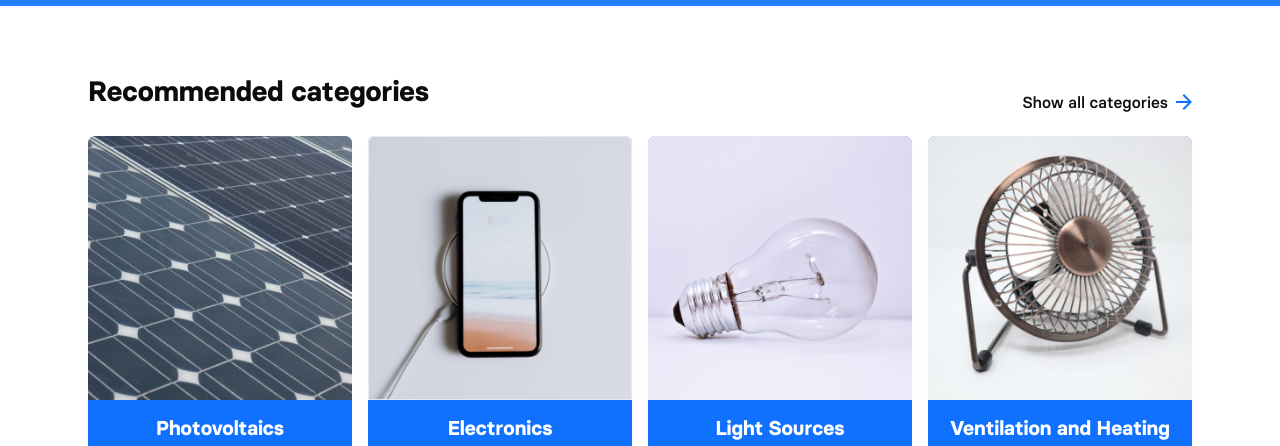
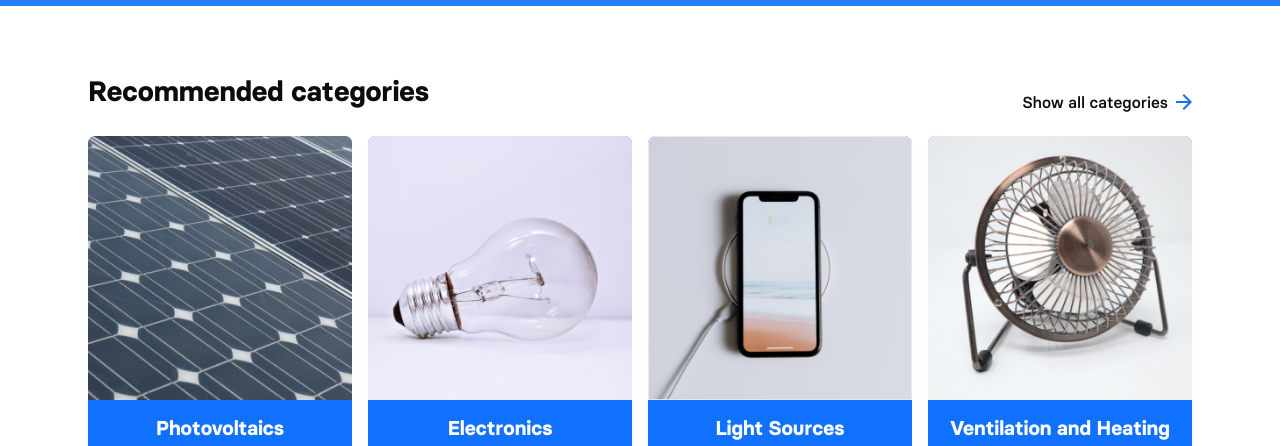
Before and after one commit to darshanbajgain/commerce-booster, a React (Vite) app: page / in a window 1280 px wide. Shown: the part 1280-1726 px from the top of the page. Built offline with nearby package versions, Linux system fonts and the light colour scheme; a web font is replaced by a local one.

Commit message:
refacor: Json file created and passed to recommended category by replacing the object files

```diff
--- a/src/component/LandingPageComponent/Header/DesktopNavigationFeaturesLink.jsx
+++ b/src/component/LandingPageComponent/Header/DesktopNavigationFeaturesLink.jsx
@@ -1,6 +1,6 @@
-import Cart from "../CommonComponents/Cart";
-import Compare from "../CommonComponents/Compare";
-import Favourite from "../CommonComponents/Favourite";
+import Cart from "../SharedComponents/Cart";
+import Compare from "../SharedComponents/Compare";
+import Favourite from "../SharedComponents/Favourite";
 
 const DesktopNavigationFeaturesLink = () => {
   return (
--- a/src/component/LandingPageComponent/RecommendedCategory/RecommendedCategory.jsx
+++ b/src/component/LandingPageComponent/RecommendedCategory/RecommendedCategory.jsx
@@ -1,34 +1,38 @@
-import solarPanel from "/assets/recommended_category/solar.png";
-import bulb from "/assets/recommended_category/bulb.png";
-import cellPhone from "/assets/recommended_category/cellphone.png";
-import fan from "/assets/recommended_category/fan.png";
-import CommonLink from "../CommonComponents/CommonLink";
+// import images
+// import solarPanel from "/assets/recommended_category/solar.png";
+// import bulb from "/assets/recommended_category/bulb.png";
+// import cellPhone from "/assets/recommended_category/cellphone.png";
+// import fan from "/assets/recommended_category/fan.png";
+// import json data  for this category product section
+import electricProducts from "../../../utils/RecommendedCategory.json";
+
+import CommonLink from "../SharedComponents/CommonLink";
 
 const RecommendedCategory = () => {
   const linkmessage = "Show all categories";
 
-  const electricProducts = [
-    {
-      id: "1",
-      name: "Photovoltaics",
-      image: solarPanel
-    },
-    {
-      id: "2",
-      name: "Electronics",
-      image: cellPhone
-    },
-    {
-      id: "3",
-      name: "Light Sources",
-      image: bulb
-    },
-    {
-      id: "4",
-      name: "Ventilation and Heating",
-      image: fan
-    }
-  ]
+  // const electricProducts = [
+  //   {
+  //     id: "1",
+  //     name: "Photovoltaics",
+  //     image: solarPanel
+  //   },
+  //   {
+  //     id: "2",
+  //     name: "Electronics",
+  //     image: cellPhone
+  //   },
+  //   {
+  //     id: "3",
+  //     name: "Light Sources",
+  //     image: bulb
+  //   },
+  //   {
+  //     id: "4",
+  //     name: "Ventilation and Heating",
+  //     image: fan
+  //   }
+  // ]
   return (
     <div className="flex flex-col  mt-16 relative">
       <div className="hidden lg:block absolute right-20 top-0">
--- a/src/component/LandingPageComponent/RecommendedProducts/RecommenedProduct.jsx
+++ b/src/component/LandingPageComponent/RecommendedProducts/RecommenedProduct.jsx
@@ -5,7 +5,7 @@ import Cards from "./Cards";
 // import productImage2 from "../../../assets/recommended_section/product-image-2.png";
 import arrowForwarBlack from "/assets/recommended_section/arrowforward.svg";
 
-import CommonLink from "../CommonComponents/CommonLink";
+import CommonLink from "../SharedComponents/CommonLink";
 
 import { useEffect, useState } from "react";
 
--- /dev/null
+++ b/src/utils/RecommendedCategory.json
@@ -0,0 +1,22 @@
+[
+  {
+    "id": "1",
+    "name": "Photovoltaics",
+    "image": "/assets/recommended_category/solar.png"
+  },
+  {
+    "id": "2",
+    "name": "Electronics",
+    "image": "/assets/recommended_category/bulb.png"
+  },
+  {
+    "id": "3",
+    "name": "Light Sources",
+    "image": "/assets/recommended_category/cellphone.png"
+  },
+  {
+    "id": "4",
+    "name": "Ventilation and Heating",
+    "image": "/assets/recommended_category/fan.png"
+  }
+]
```
Also changed, not shown: src/component/LandingPageComponent/SharedComponents/Cart.jsx (renamed from src/component/LandingPageComponent/CommonComponents/Cart.jsx), src/component/LandingPageComponent/SharedComponents/CommonLink.jsx (renamed from src/component/LandingPageComponent/CommonComponents/CommonLink.jsx), src/component/LandingPageComponent/SharedComponents/Compare.jsx (renamed from src/component/LandingPageComponent/CommonComponents/Compare.jsx), src/component/LandingPageComponent/SharedComponents/Favourite.jsx (renamed from src/component/LandingPageComponent/CommonComponents/Favourite.jsx).
